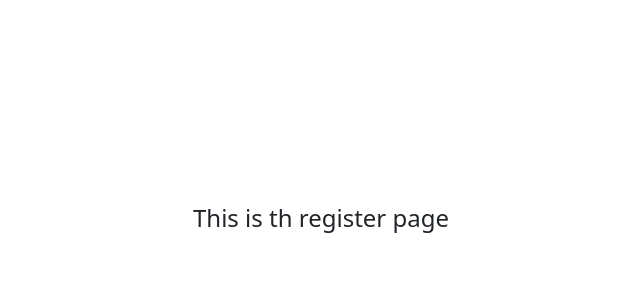
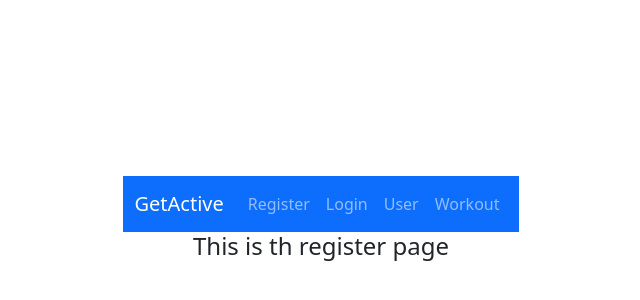
Before and after one commit to VJQuiles/GetActive_Frontend, a React (Vite) app: page /register in a window 1280 px wide. Shown: the part 178-478 px from the top of the page, without its empty margins (319-959 px from the left). Built offline with nearby package versions, Linux system fonts and the light colour scheme.

Commit message:
Basic Navbar setup with the ability to link between pages. I think i may omit users in the final nav bar and make so that register/login redirect to that page

```diff
--- a/src/components/home/Navbar.jsx
+++ b/src/components/home/Navbar.jsx
@@ -0,0 +1,23 @@
+import Container from 'react-bootstrap/Container';
+import Nav from 'react-bootstrap/Nav';
+import Navbar from 'react-bootstrap/Navbar';
+
+function Navigation() {
+    return (
+        <>
+            <Navbar bg="primary" data-bs-theme="dark">
+                <Container>
+                    <Navbar.Brand href="/">GetActive</Navbar.Brand>
+                    <Nav className="me-auto">
+                        <Nav.Link href="/register">Register</Nav.Link>
+                        <Nav.Link href="/login">Login</Nav.Link>
+                        <Nav.Link href="/user">User</Nav.Link>
+                        <Nav.Link href="/workout">Workout</Nav.Link>
+                    </Nav>
+                </Container>
+            </Navbar>
+        </>
+    );
+}
+
+export default Navigation;
--- a/src/pages/HomePage.jsx
+++ b/src/pages/HomePage.jsx
@@ -1,6 +1,9 @@
+import Navigation from "../components/home/Navbar"
+
 export default function HomePage() {
     return (
         <>
+            <Navigation />
             <h4>This is the home page</h4>
         </>
     )
--- a/src/pages/Login.jsx
+++ b/src/pages/Login.jsx
@@ -1,6 +1,9 @@
+import Navigation from "../components/home/Navbar"
+
 export default function Login() {
     return (
         <>
+            <Navigation />
             <h4>This is the login page</h4>
         </>
     )
--- a/src/pages/Register.jsx
+++ b/src/pages/Register.jsx
@@ -1,6 +1,9 @@
+import Navigation from "../components/home/Navbar"
+
 export default function Register() {
     return (
         <>
+            <Navigation />
             <h4>This is th register page</h4>
         </>
     )
--- a/src/pages/User.jsx
+++ b/src/pages/User.jsx
@@ -1,6 +1,9 @@
+import Navigation from "../components/home/Navbar"
+
 export default function User() {
     return (
         <>
+            <Navigation />
             <h4>This is the user page</h4>
         </>
     )
--- a/src/pages/Workout.jsx
+++ b/src/pages/Workout.jsx
@@ -1,6 +1,9 @@
+import Navigation from "../components/home/Navbar"
+
 export default function Workout() {
     return (
         <>
+            <Navigation />
             <h4>This is the workout page</h4>
         </>
     )
```
